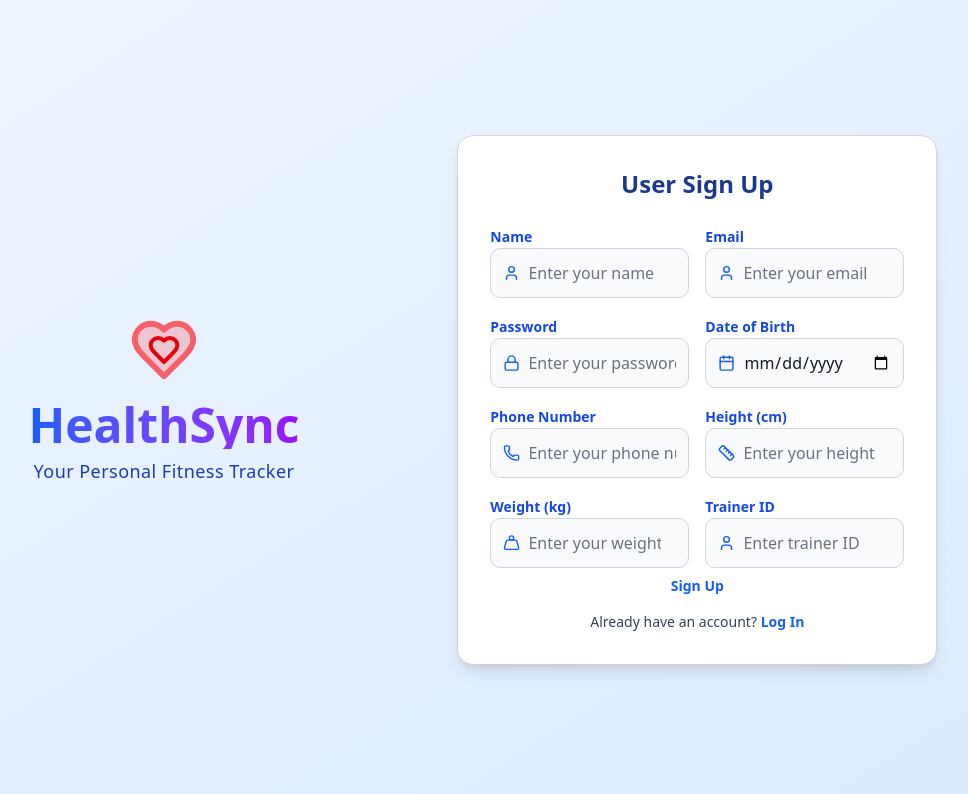
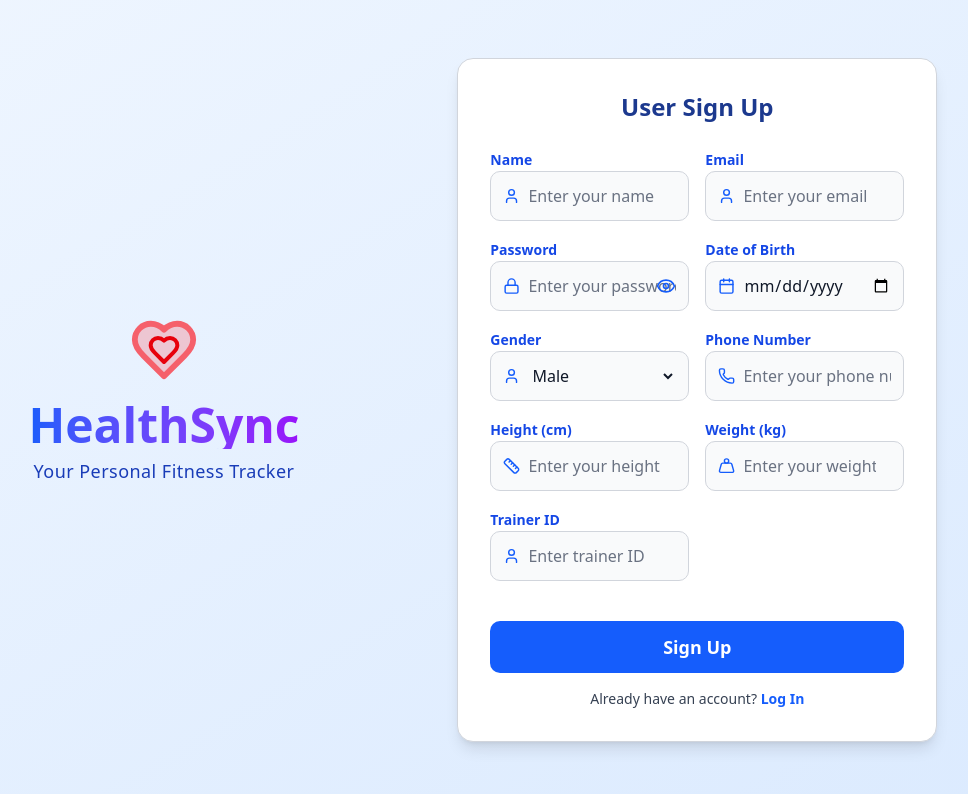
Before and after one commit to anirudhnkamath/dbms-theory, a Next.js app in the folder frontend/: page /SignUpPage/user in a window 1280 px wide. Shown: the top 794 px of the page, without its empty margins (156-1124 px from the left). Built offline with nearby package versions, Linux system fonts and the light colour scheme.

Commit message:
fixed user login part 2

```diff
--- a/frontend/src/app/SignUpPage/user/page.js
+++ b/frontend/src/app/SignUpPage/user/page.js
@@ -1,8 +1,55 @@
-import React from 'react';
-import { Heart, User, Lock, Calendar, Phone, Ruler, Weight, ArrowRight } from 'lucide-react';
-import Link from 'next/link'
+"use client";
+
+import React, { useState } from 'react';
+import { Heart, User, Lock, Eye, EyeOff, Calendar, Phone, Ruler, Weight } from 'lucide-react';
+import Link from 'next/link';
+import { useRouter } from 'next/navigation';
+import axios from "axios";
 
 const SignUpPage = () => {
+  const [formData, setFormData] = useState({
+    name: '',
+    email: '',
+    password: '',
+    DOB: '',
+    gender: 'male',
+    phone_no: '',
+    height: '',
+    weight: '',
+    trainer_t_id: ''
+  });
+  const [showPassword, setShowPassword] = useState(false);
+  const router = useRouter();
+
+  const handleChange = (e) => {
+    setFormData({ ...formData, [e.target.name]: e.target.value });
+  };
+
+
+const handleSignup = async (e) => {
+  e.preventDefault();
+
+  try {
+    const response = await axios.post("http://localhost:8000/user/register", formData, {
+      headers: {
+        "Content-Type": "application/json",
+      },
+    });
+
+    if (response.status === 201) {
+      // Redirect to login page after successful signup
+      router.push("/LoginPage/user");
+    } else {
+      console.error("Signup failed:", response.data.error);
+      alert(response.data.error); // Show error message
+    }
+  } catch (error) {
+    console.error("Error:", error.response?.data?.error || error);
+    alert(error.response?.data?.error || "Something went wrong. Please try again.");
+  }
+};
+
+
   return (
     <div className="min-h-screen bg-gradient-to-br from-blue-50 to-blue-100 flex items-center justify-center text-blue-900">
       {/* Left Side - Logo and Branding */}
@@ -21,74 +68,163 @@ const SignUpPage = () => {
       <div className="w-1/2 flex items-center justify-center">
         <div className="bg-white shadow-lg rounded-2xl p-8 w-3/4 text-center border border-gray-300">
           <h2 className="text-2xl font-bold text-blue-900 mb-6">User Sign Up</h2>
-          <div className="grid grid-cols-2 gap-4 text-left">
+          <form onSubmit={handleSignup} className="grid grid-cols-2 gap-4 text-left">
             <div>
               <label className="text-sm text-blue-700 font-semibold">Name</label>
               <div className="flex items-center border border-gray-300 rounded-lg p-3 bg-gray-50">
                 <User className="text-blue-600 mr-2" size={20} />
-                <input type="text" placeholder="Enter your name" className="w-full outline-none bg-transparent text-gray-900 placeholder-gray-500" />
+                <input
+                  type="text"
+                  name="name"
+                  value={formData.name}
+                  onChange={handleChange}
+                  placeholder="Enter your name"
+                  className="w-full outline-none bg-transparent text-gray-900 placeholder-gray-500"
+                  required
+                />
               </div>
             </div>
             <div>
               <label className="text-sm text-blue-700 font-semibold">Email</label>
               <div className="flex items-center border border-gray-300 rounded-lg p-3 bg-gray-50">
                 <User className="text-blue-600 mr-2" size={20} />
-                <input type="email" placeholder="Enter your email" className="w-full outline-none bg-transparent text-gray-900 placeholder-gray-500" />
+                <input
+                  type="email"
+                  name="email"
+                  value={formData.email}
+                  onChange={handleChange}
+                  placeholder="Enter your email"
+                  className="w-full outline-none bg-transparent text-gray-900 placeholder-gray-500"
+                  required
+                />
               </div>
             </div>
             <div>
               <label className="text-sm text-blue-700 font-semibold">Password</label>
-              <div className="flex items-center border border-gray-300 rounded-lg p-3 bg-gray-50">
+              <div className="flex items-center border border-gray-300 rounded-lg p-3 bg-gray-50 relative">
                 <Lock className="text-blue-600 mr-2" size={20} />
-                <input type="password" placeholder="Enter your password" className="w-full outline-none bg-transparent text-gray-900 placeholder-gray-500" />
+                <input
+                  type={showPassword ? "text" : "password"}
+                  name="password"
+                  value={formData.password}
+                  onChange={handleChange}
+                  placeholder="Enter your password"
+                  className="w-full outline-none bg-transparent text-gray-900 placeholder-gray-500"
+                  required
+                />
+                <button
+                  type="button"
+                  onClick={() => setShowPassword(!showPassword)}
+                  className="absolute right-3 text-blue-600"
+                >
+                  {showPassword ? <EyeOff size={20} /> : <Eye size={20} />}
+                </button>
               </div>
             </div>
             <div>
               <label className="text-sm text-blue-700 font-semibold">Date of Birth</label>
               <div className="flex items-center border border-gray-300 rounded-lg p-3 bg-gray-50">
                 <Calendar className="text-blue-600 mr-2" size={20} />
-                <input type="date" className="w-full outline-none bg-transparent text-gray-900" />
+                <input
+                  type="date"
+                  name="DOB"
+                  value={formData.DOB}
+                  onChange={handleChange}
+                  className="w-full outline-none bg-transparent text-gray-900"
+                  required
+                />
+              </div>
+            </div>
+            <div>
+              <label className="text-sm text-blue-700 font-semibold">Gender</label>
+              <div className="flex items-center border border-gray-300 rounded-lg p-3 bg-gray-50">
+                <User className="text-blue-600 mr-2" size={20} />
+                <select
+                  name="gender"
+                  value={formData.gender}
+                  onChange={handleChange}
+                  className="w-full outline-none bg-transparent text-gray-900"
+                  required
+                >
+                  <option value="male">Male</option>
+                  <option value="female">Female</option>
+                  <option value="other">Other</option>
+                </select>
               </div>
             </div>
             <div>
               <label className="text-sm text-blue-700 font-semibold">Phone Number</label>
               <div className="flex items-center border border-gray-300 rounded-lg p-3 bg-gray-50">
                 <Phone className="text-blue-600 mr-2" size={20} />
-                <input type="tel" placeholder="Enter your phone number" className="w-full outline-none bg-transparent text-gray-900 placeholder-gray-500" />
+                <input
+                  type="tel"
+                  name="phone_no"
+                  value={formData.phone_no}
+                  onChange={handleChange}
+                  placeholder="Enter your phone number"
+                  className="w-full outline-none bg-transparent text-gray-900 placeholder-gray-500"
+                />
               </div>
             </div>
             <div>
               <label className="text-sm text-blue-700 font-semibold">Height (cm)</label>
               <div className="flex items-center border border-gray-300 rounded-lg p-3 bg-gray-50">
                 <Ruler className="text-blue-600 mr-2" size={20} />
-                <input type="number" placeholder="Enter your height (cm)" className="w-full outline-none bg-transparent text-gray-900 placeholder-gray-500" />
+                <input
+                  type="number"
+                  name="height"
+                  value={formData.height}
+                  onChange={handleChange}
+                  placeholder="Enter your height (cm)"
+                  className="w-full outline-none bg-transparent text-gray-900 placeholder-gray-500"
+                  required
+                />
               </div>
             </div>
             <div>
               <label className="text-sm text-blue-700 font-semibold">Weight (kg)</label>
               <div className="flex items-center border border-gray-300 rounded-lg p-3 bg-gray-50">
                 <Weight className="text-blue-600 mr-2" size={20} />
-                <input type="number" placeholder="Enter your weight (kg)" className="w-full outline-none bg-transparent text-gray-900 placeholder-gray-500" />
+                <input
+                  type="number"
+                  name="weight"
+                  value={formData.weight}
+                  onChange={handleChange}
+                  placeholder="Enter your weight (kg)"
+                  className="w-full outline-none bg-transparent text-gray-900 placeholder-gray-500"
+                  required
+                />
               </div>
             </div>
             <div>
               <label className="text-sm text-blue-700 font-semibold">Trainer ID</label>
               <div className="flex items-center border border-gray-300 rounded-lg p-3 bg-gray-50">
                 <User className="text-blue-600 mr-2" size={20} />
-                <input type="text" placeholder="Enter trainer ID" className="w-full outline-none bg-transparent text-gray-900 placeholder-gray-500" />
+                <input
+                  type="text"
+                  name="trainer_t_id"
+                  value={formData.trainer_t_id}
+                  onChange={handleChange}
+                  placeholder="Enter trainer ID"
+                  className="w-full outline-none bg-transparent text-gray-900 placeholder-gray-500"
+                  required
+                />
               </div>
             </div>
-          </div>
 
-          <p className="mt-2 text-gray-700 text-sm">
-          <span className="text-blue-600 hover:text-blue-800 cursor-pointer font-semibold">Sign Up</span>
+            <div className="col-span-2 mt-6">
+              <button
+                type="submit"
+                className="w-full bg-blue-600 hover:bg-blue-700 text-white py-3 rounded-lg text-lg font-semibold transition"
+              >
+                Sign Up
+              </button>
+            </div>
+          </form>
+
+          <p className="mt-4 text-gray-700 text-sm">
+            Already have an account? <Link href="/LoginPage/user" className="text-blue-600 hover:text-blue-800 cursor-pointer font-semibold">Log In</Link>
           </p>
-          <Link href="/LoginPage/user" className="block">
-          <p className="mt-4 text-gray-700 text-sm">
-            Already have an account? <a href="/login" className="text-blue-600 hover:text-blue-800 cursor-pointer font-semibold">Log In</a>
-          </p>
-          </Link>
-
         </div>
       </div>
     </div>
```
